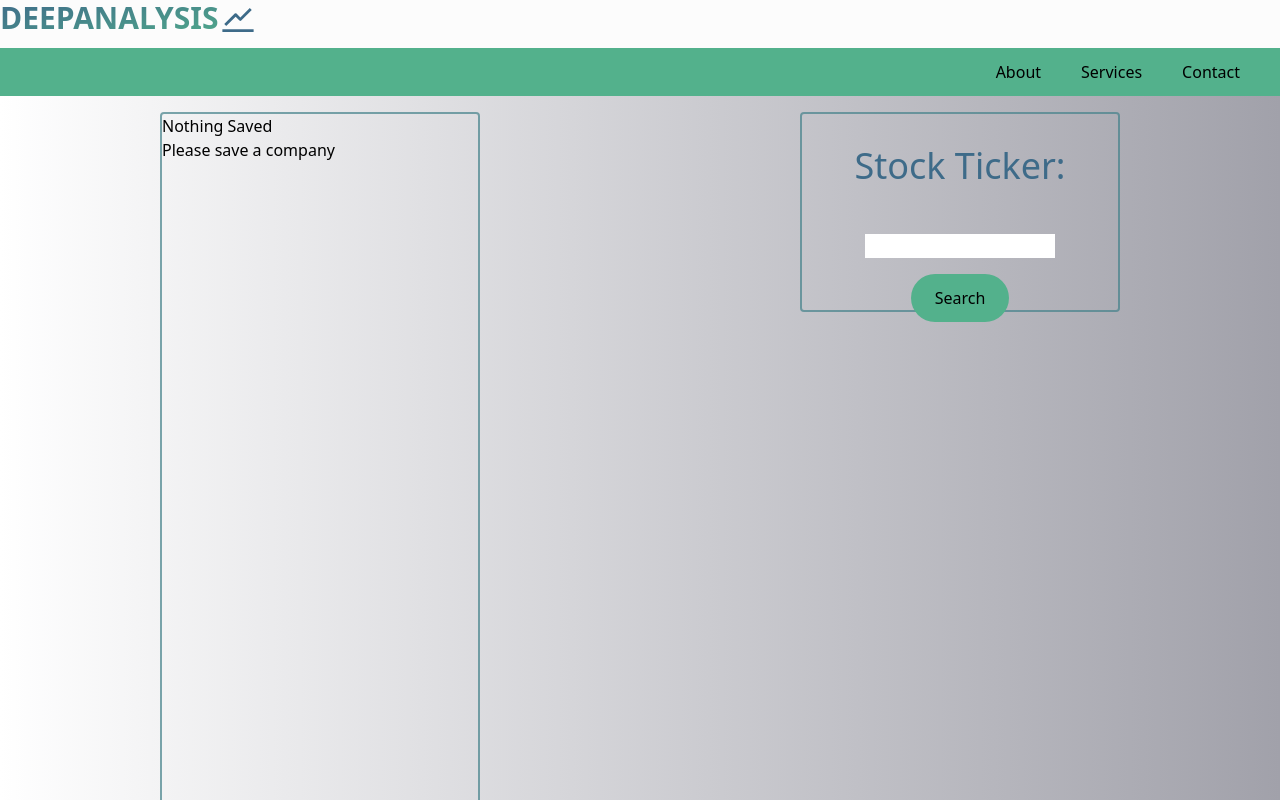
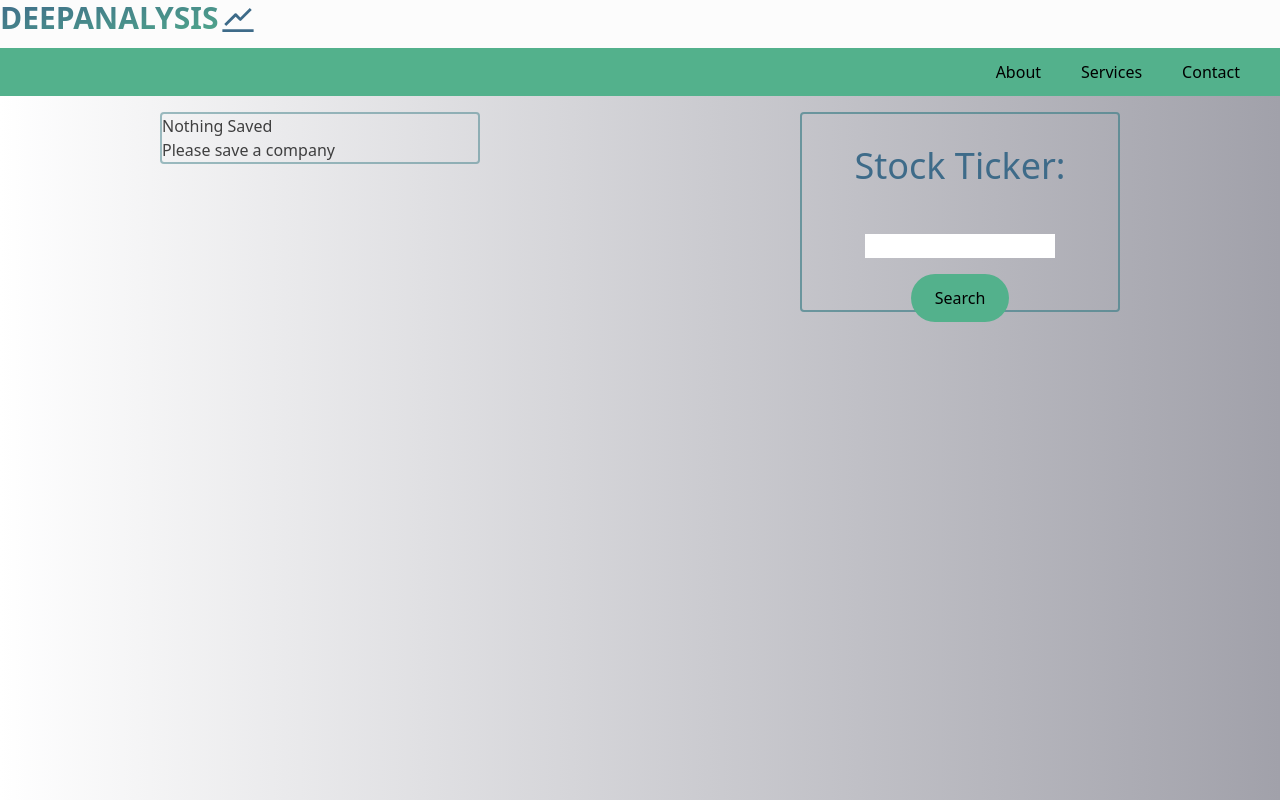
Before and after one commit to Ledan-bot/FARA, a React app: page /#/search in a window 1280 px wide. Shown: the top 800 px of the page. Built offline with nearby package versions, Linux system fonts and the light colour scheme.

Commit message:
updated Search page

```diff
--- a/src/components/HomePage/HomePage.jsx
+++ b/src/components/HomePage/HomePage.jsx
@@ -11,7 +11,7 @@ export default function HomePage() {
       <Header />
       <main>
         <section className="h-screen flex flex-wrap justify-around bg-gradient-to-r from-white via to-gray-400">
-          <section className="h-auto m-4 w-80 border-2 border-solid border-daBlueGreen border-opacity-70 rounded">
+          <section >
             <SavedCompanies />
           </section>
           <section className="h-1/4 flex flex-col items-center m-4 w-80 border-2 border-solid border-daBlueGreen border-opacity-70 rounded ">
--- a/src/components/HomePage/SavedCompanies.jsx
+++ b/src/components/HomePage/SavedCompanies.jsx
@@ -3,7 +3,7 @@ import React from 'react';
 export default function SavedCompanies() {
 
   return (
-    <dl>
+    <dl className="h-auto m-4 w-80 border-2 border-solid border-daBlueGreen border-opacity-70 rounded animate-pulse">
       <dt>Nothing Saved</dt>
       <dd>Please save a company</dd>
     </dl>
--- a/src/components/HomePage/TickerSearch.jsx
+++ b/src/components/HomePage/TickerSearch.jsx
@@ -17,7 +17,7 @@ export default function TickerSearch() {
     <form onSubmit={searchTicker} className=" w-full flex flex-col items-center">
       <p className="text-daBlue text-4xl my-8">Stock Ticker:</p>
       <input type="text" size='15' maxLength="30" onChange={e => updateInput(e.target.value)} className="w-3/5 my-4"/>
-      <button type="Submit" className="bg-daGreen rounded-full py-3 px-6">Search</button>
+      <button type="Submit" className="rounded-full py-3 px-6 transition duration-500 ease-in-out bg-daGreen hover:bg-daBlue transform hover:-translate-y-1 hover:scale-110">Search</button>
     </form>
   )
 }
```
